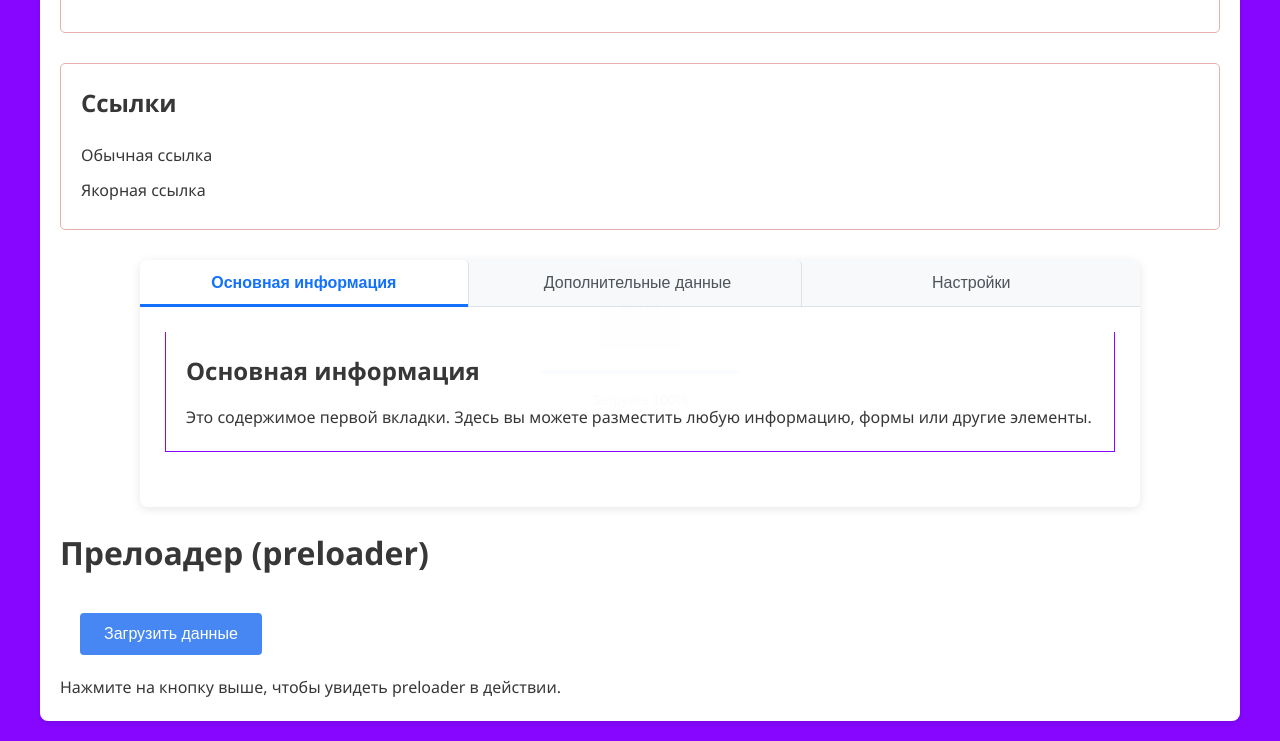
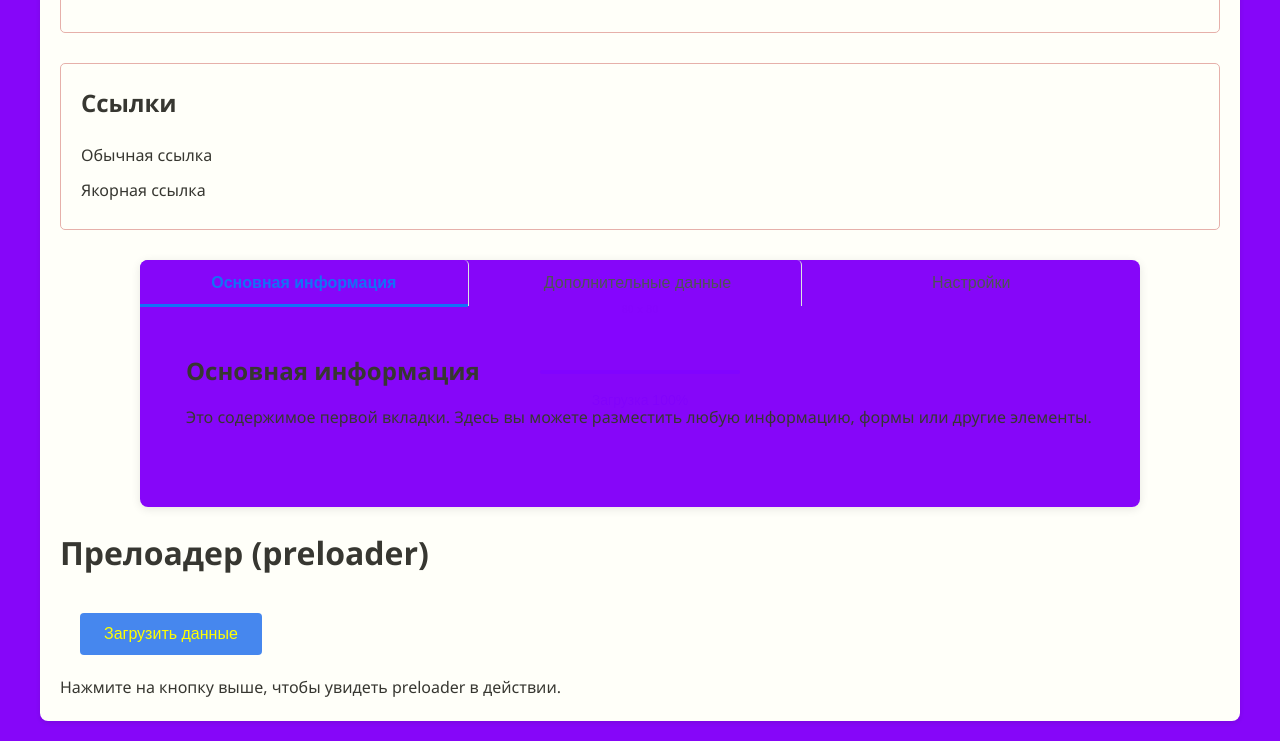
Before and after one commit to Ryngh77/Microb, a plain HTML site: page index.html in a window 1280 px wide. Both pictures are taken after a click on the button "Загрузить данные". Shown: the part 4891-5632 px from the top of the page. Drawn offline with Linux system fonts and the light colour scheme; placeholder pictures from the web are drawn by us.

Commit message:
index.html

```diff
--- a/index.html
+++ b/index.html
@@ -381,8 +381,8 @@ document.getElementById('phone').addEventListener('keydown', function(e) {
             /* Стили для заголовков вкладок */
             .tabs-header {
                 display: flex;
-                background: #f8f9fa;
-                border-bottom: 1px solid #dee2e6;
+                background: #8400ff;
+                border-bottom: 1px solid #8400ff;
             }
 
             .tab-btn {
@@ -406,13 +406,13 @@ document.getElementById('phone').addEventListener('keydown', function(e) {
             }
 
             .tab-btn:hover {
-                background: #e9ecef;
+                background: #8400ff;
                 color: #212529;
             }
 
             .tab-btn.active {
                 color: #0d6efd;
-                background: #fff;
+                background: #8400ff;
                 font-weight: 600;
             }
 
@@ -429,7 +429,7 @@ document.getElementById('phone').addEventListener('keydown', function(e) {
             /* Стили для содержимого вкладок */
             .tab-content {
                 padding: 25px;
-                background: #fff;
+                background: #8400ff;
                 min-height: 200px;
             }
 
@@ -455,7 +455,7 @@ document.getElementById('phone').addEventListener('keydown', function(e) {
 
                 .tab-btn {
                     border-right: none;
-                    border-bottom: 1px solid #dee2e6;
+                    border-bottom: 1px solid #8400ff;
                     text-align: left;
                 }
 
@@ -585,7 +585,7 @@ document.getElementById('phone').addEventListener('keydown', function(e) {
                 left: 0;
                 width: 100%;
                 height: 100%;
-                background: rgba(255, 255, 255, 0.9);
+                background: yellow;
                 display: none;
                 flex-direction: column;
                 justify-content: center;
@@ -604,7 +604,7 @@ document.getElementById('phone').addEventListener('keydown', function(e) {
             .progress-container {
                 width: 200px;
                 height: 4px;
-                background: #e0e0e0;
+                background: #8400ff;
                 border-radius: 2px;
                 overflow: hidden;
             }
@@ -627,7 +627,7 @@ document.getElementById('phone').addEventListener('keydown', function(e) {
             .load-button {
                 padding: 12px 24px;
                 background: #4285f4;
-                color: white;
+                color: yellow;
                 border: none;
                 border-radius: 4px;
                 font-size: 16px;
```
